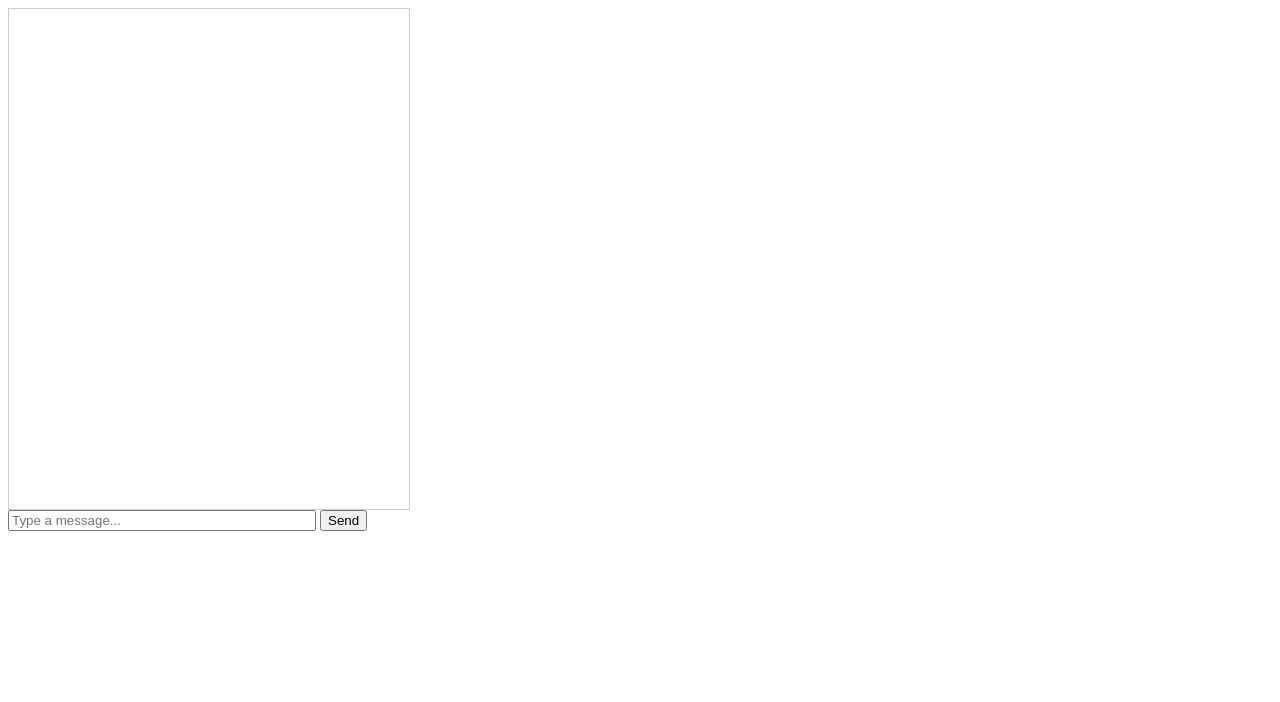
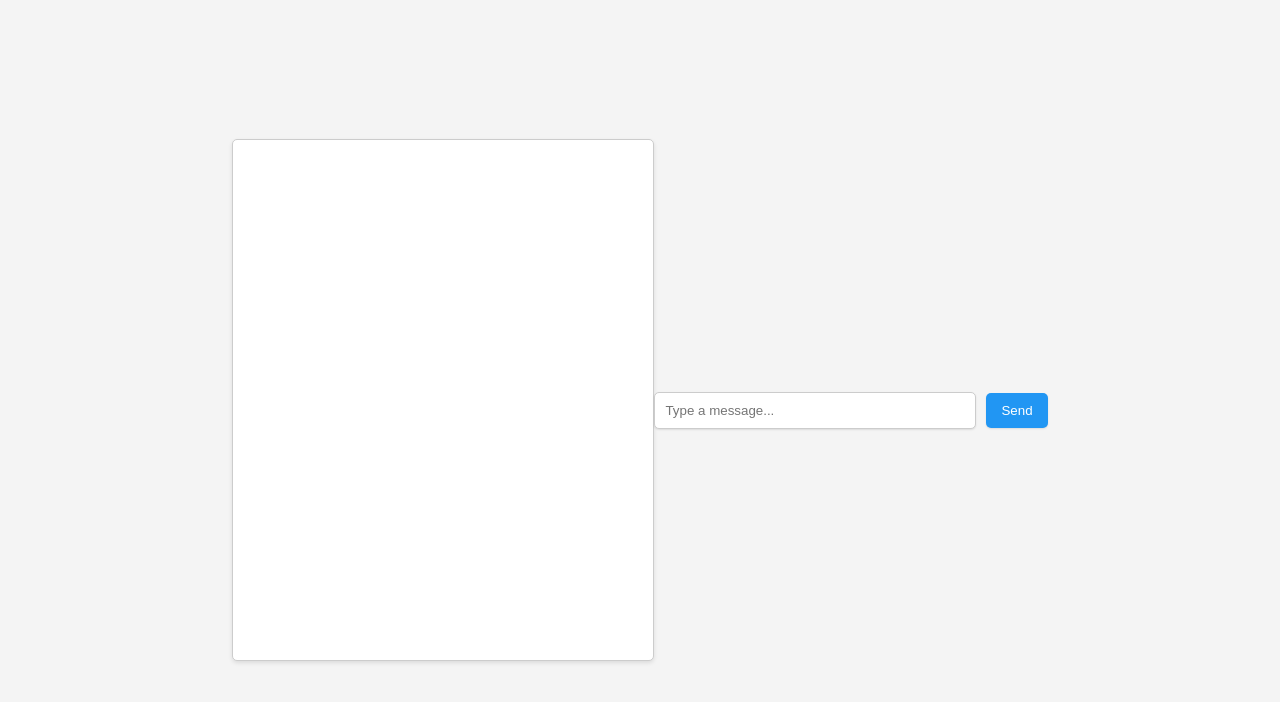
Before and after one commit to shane955/rasa-chatbot, a plain HTML site: page index.html in a window 1280 px wide. Drawn offline with Linux system fonts and the light colour scheme.

Commit message:
Update index.html

```diff
--- a/index.html
+++ b/index.html
@@ -3,21 +3,72 @@
 <head>
     <title>Chatbot</title>
     <style>
+        body {
+            font-family: Arial, sans-serif;
+            background-color: #f4f4f4;
+            display: flex;
+            justify-content: center;
+            align-items: center;
+            height: 100vh;
+            margin: 0;
+        }
         #chatbox {
             width: 400px;
             height: 500px;
             border: 1px solid #ccc;
-            overflow: auto;
+            border-radius: 5px;
+            background-color: #fff;
+            overflow-y: auto;
+            padding: 10px;
+            box-shadow: 0 2px 4px rgba(0,0,0,0.1);
+        }
+        #chatbox div {
+            margin: 5px 0;
+            padding: 8px;
+            border-radius: 5px;
+        }
+        #chatbox div:nth-child(odd) {
+            background-color: #e1f5fe;
+            align-self: flex-start;
+        }
+        #chatbox div:nth-child(even) {
+            background-color: #c8e6c9;
+            align-self: flex-end;
+        }
+        #userInputContainer {
+            display: flex;
+            justify-content: center;
+            align-items: center;
+            margin-top: 20px;
         }
         #userInput {
             width: 300px;
+            padding: 10px;
+            border: 1px solid #ccc;
+            border-radius: 5px;
+            box-shadow: 0 1px 2px rgba(0,0,0,0.1);
+        }
+        #sendButton {
+            padding: 10px 15px;
+            border: none;
+            border-radius: 5px;
+            background-color: #2196f3;
+            color: #fff;
+            cursor: pointer;
+            margin-left: 10px;
+            box-shadow: 0 1px 2px rgba(0,0,0,0.1);
+        }
+        #sendButton:hover {
+            background-color: #1976d2;
         }
     </style>
 </head>
 <body>
     <div id="chatbox"></div>
-    <input type="text" id="userInput" placeholder="Type a message...">
-    <button onclick="sendMessage()">Send</button>
+    <div id="userInputContainer">
+        <input type="text" id="userInput" placeholder="Type a message...">
+        <button id="sendButton" onclick="sendMessage()">Send</button>
+    </div>
 
     <script>
         const socket = new WebSocket('ws://localhost:8000');
@@ -25,8 +76,17 @@
         socket.onmessage = function(event) {
             const chatbox = document.getElementById('chatbox');
             const message = document.createElement('div');
-            message.textContent = 'Bot: ' + event.data;
+            const data = JSON.parse(event.data);
+
+            if (data.text) {
+                message.textContent = 'Bot: ' + data.text;
+            } else {
+                console.error('Received invalid message format from server:', data);
+                return;
+            }
+
             chatbox.appendChild(message);
+            chatbox.scrollTop = chatbox.scrollHeight;
         };
 
         function sendMessage() {
@@ -39,6 +99,7 @@
             const data = JSON.stringify({ message: input.value });
             socket.send(data);
             input.value = '';
+            chatbox.scrollTop = chatbox.scrollHeight;
         }
     </script>
 </body>
```
